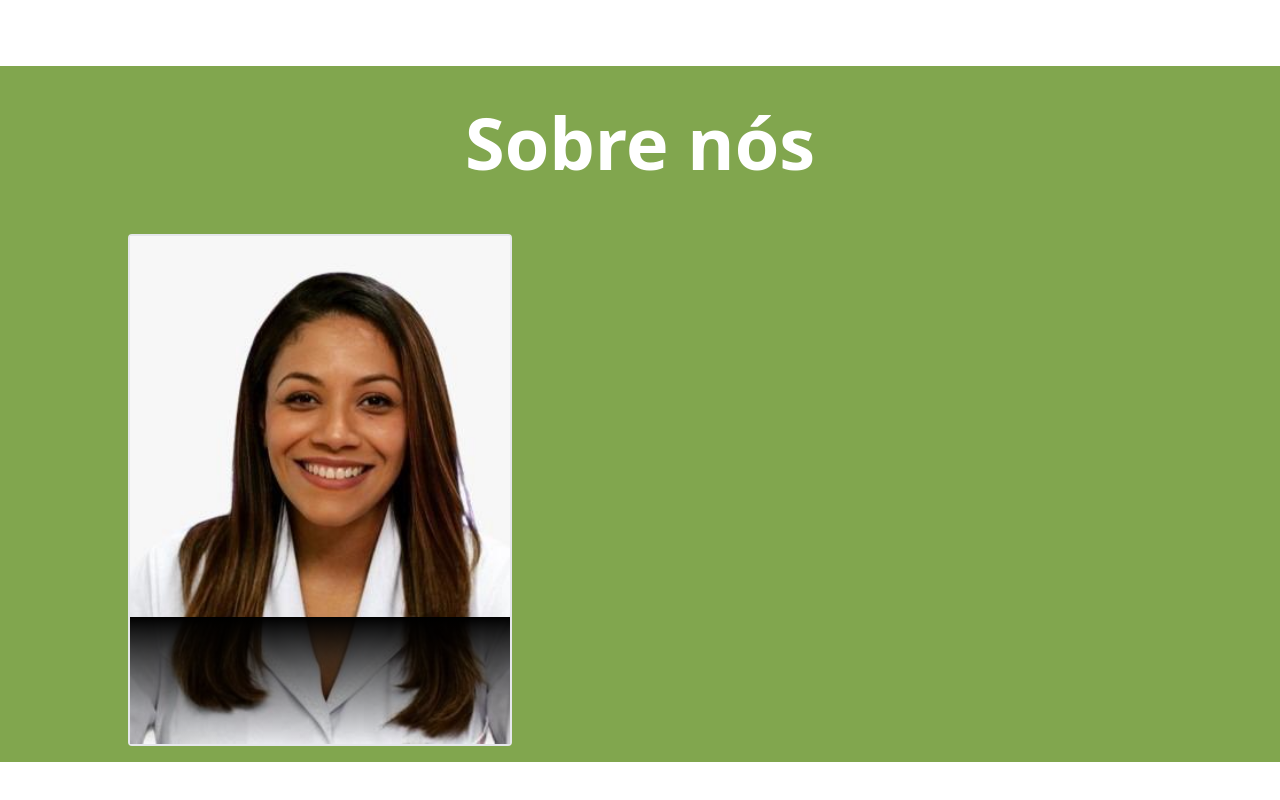
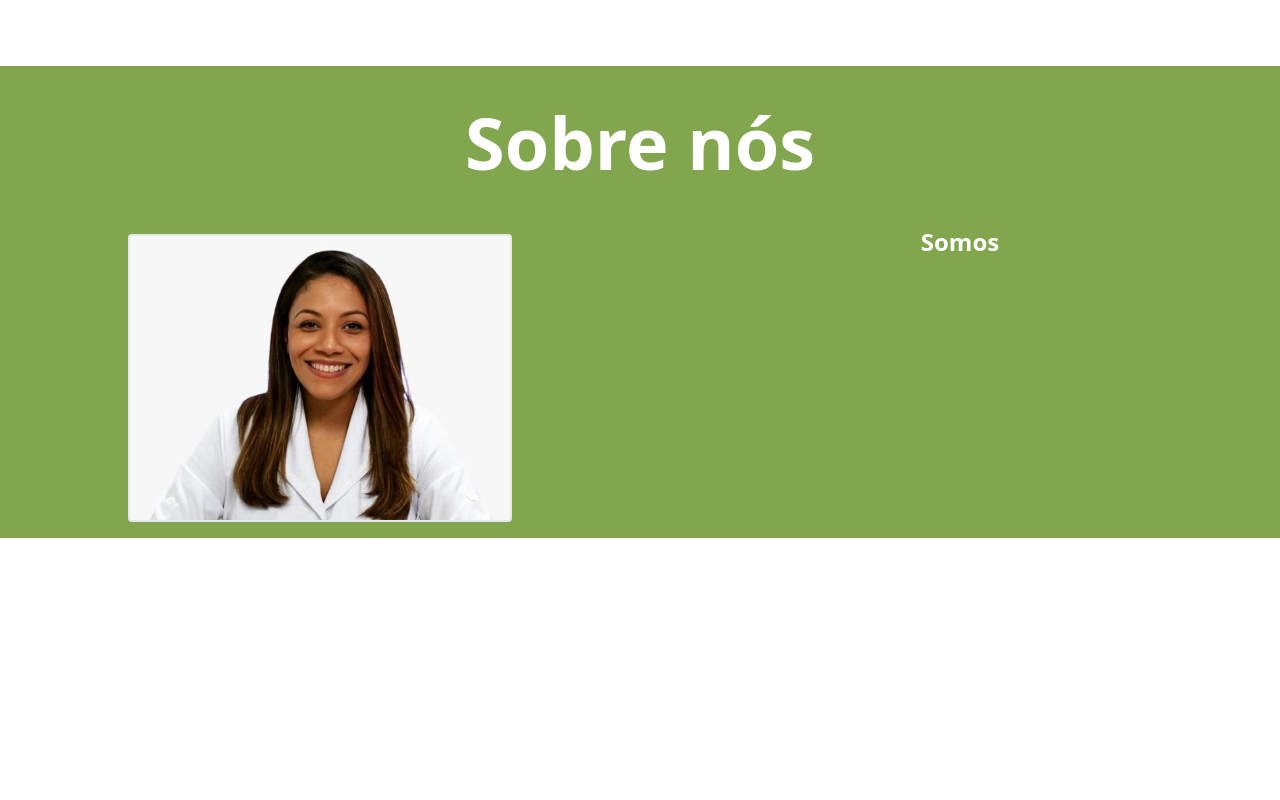
Before and after one commit to RuanEmanuell/wr-consultoria, a Next.js app: page / in a window 1280 px wide. Shown: the part 1502-2302 px from the top of the page. Built offline with nearby package versions, Linux system fonts and the light colour scheme.

Commit message:
(Version 1.0) Changing design

```diff
--- a/app/page.tsx
+++ b/app/page.tsx
@@ -114,8 +114,7 @@ export default function Home() {
             <div className="max-w-10xl mx-auto">
             <h1 className="text-center text-white text-5xl md:text-7xl font-bold py-10">Sobre nós</h1>
             <div className="flex flex-col xl:grid xl:grid-cols-2">
-              <div className="flex flex-col border-2 rounded w-96 h-128 my-4 mx-auto relative">
-                <section className="h-1/4 w-full absolute bottom-0 bg-gradient-to-b from-black to-transparent"></section>
+              <div className="flex flex-col border-2 rounded w-96 h-72 my-4 mx-auto relative">
                  <Image
                     src="/raquel.jpeg"
                     className="w-full h-full mx-auto object-cover"
@@ -124,6 +123,7 @@ export default function Home() {
                     height={10000}
                   />
               </div>
+              <h2 className="text-center text-white text-xl xl:text-2xl font-bold py-2 mx-10">Somos</h2>
             </div>
             </div>
           </div>
```
